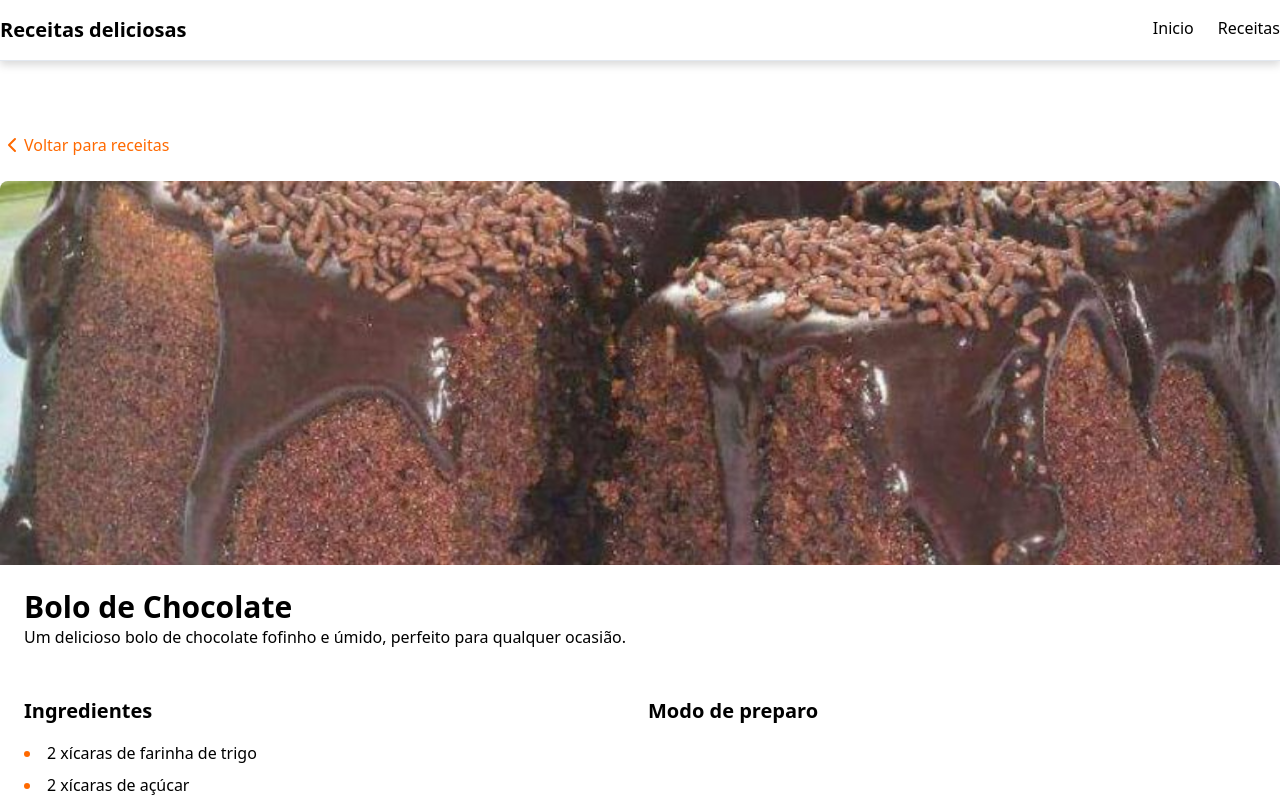
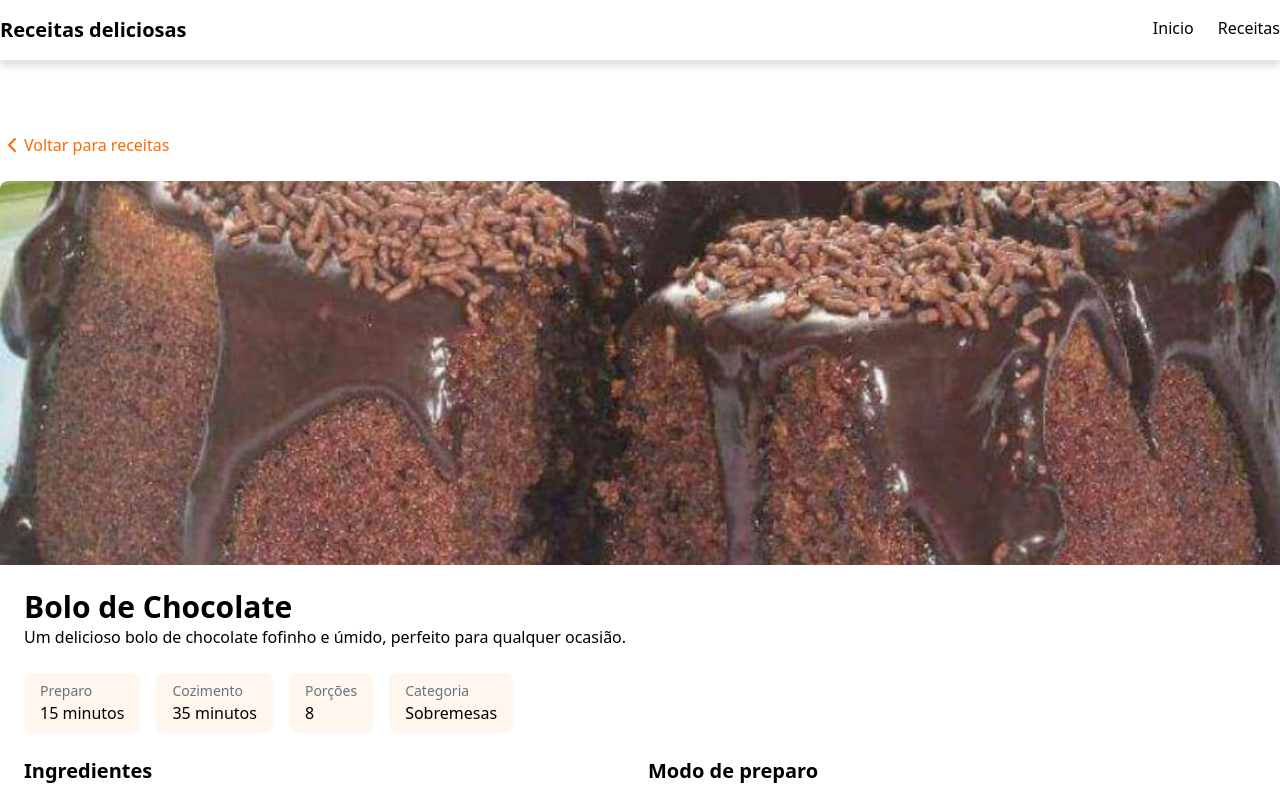
Before and after one commit to Davi-Lorena/receitas-byron, a Next.js app: page /receitas/1 in a window 1280 px wide. Shown: the top 800 px of the page. Built offline with nearby package versions, Linux system fonts and the light colour scheme.

Commit message:
feat: componente de infos de preparo

```diff
--- /dev/null
+++ b/src/Components/infoPill/index.tsx
@@ -0,0 +1,13 @@
+interface InfoPillProps {
+    title: string
+    info: string | number
+}
+
+export default function InfoPill({ title, info }: InfoPillProps) {
+    return(
+        <div className="rounded-lg bg-orange-50 px-4 py-2 w-fit">
+            <p className="text-sm text-gray-500">{title}</p>
+            <p className="font-medium">{info}</p>
+        </div>
+    )
+}
--- a/src/app/receitas/[id]/page.tsx
+++ b/src/app/receitas/[id]/page.tsx
@@ -1,3 +1,4 @@
+import InfoPill from "@/Components/infoPill";
 import { recipes } from "@/lib/data";
 import { ChevronLeft } from "lucide-react";
 import Image from "next/image";
@@ -42,8 +43,11 @@ if(!recipe) {
 </div>
 
 {/* Infos do preparo */}
-<div>
-    {/*TODO: componentes de info */}
+<div className="flex gap-4">
+        <InfoPill title="Preparo" info={recipe.prepTime} />
+        <InfoPill title="Cozimento"info={recipe.cookTime}/>
+        <InfoPill title="Porções"info={recipe.servings}/>
+        <InfoPill title="Categoria"info={recipe.category}/>
 </div>
 
 {/* Colunas */}
```
